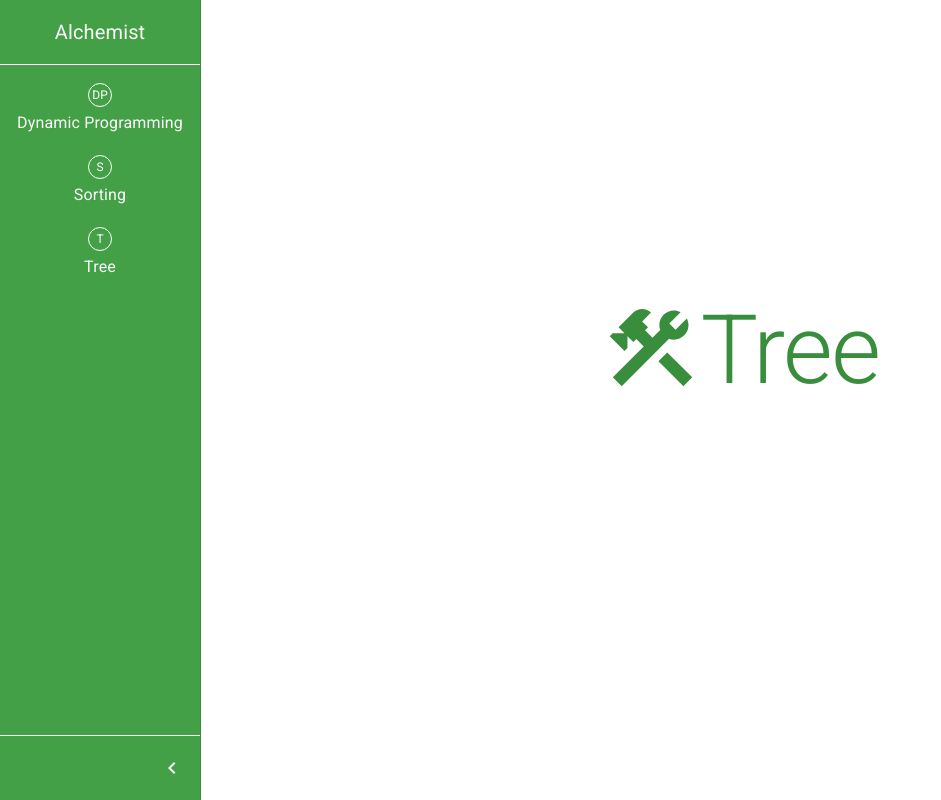
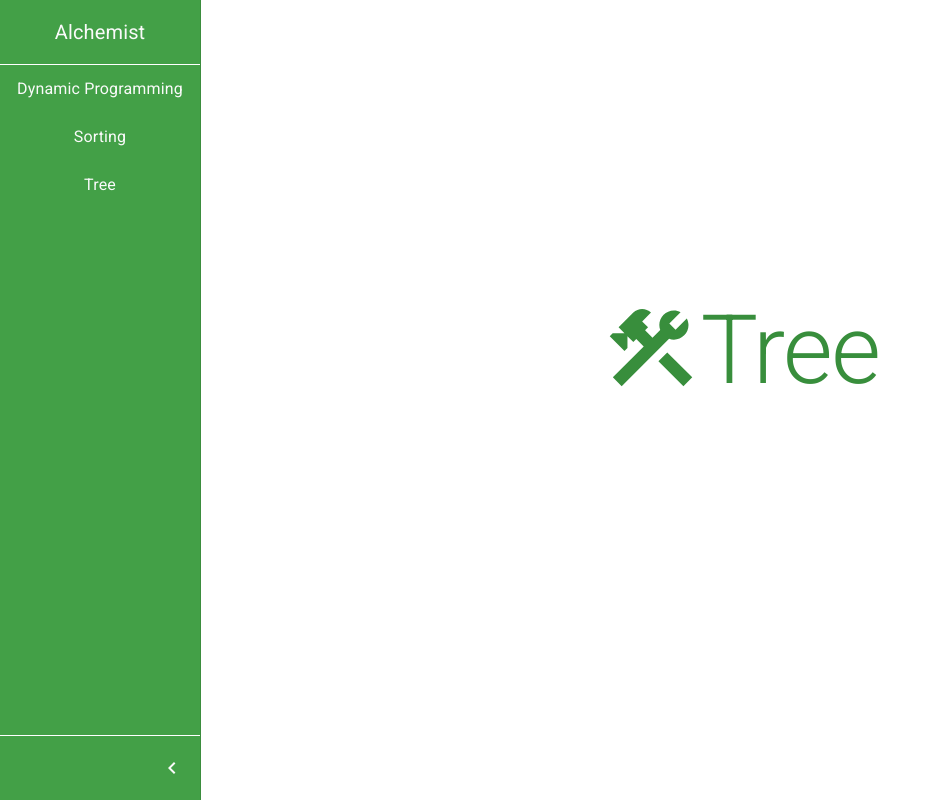
Before and after one commit to zhou-dong/alchemist-apps, a React (Create React App) app: page /tree in a window 1280 px wide. Shown: the whole page, without its empty margins (0-941 px from the left). Built offline with nearby package versions, Linux system fonts and the light colour scheme.

Commit message:
Update Side.tsx

```diff
--- a/src/components/Side.tsx
+++ b/src/components/Side.tsx
@@ -2,7 +2,7 @@ import React from "react";
 import { Link as RouterLink } from "react-router-dom";
 import MaterialLink from "@mui/material/Link";
 import { styled } from '@mui/material/styles';
-import { Avatar, Divider, Drawer, IconButton, List, ListItem, ListItemButton, ListItemText, Toolbar, Typography } from "@mui/material";
+import { Divider, Drawer, IconButton, List, ListItem, ListItemButton, ListItemText, Toolbar, Typography } from "@mui/material";
 import { ChevronLeft, Menu } from '@mui/icons-material';
 
 const bottom = 0;
@@ -75,22 +75,8 @@ const Item: React.FC<{ name: string, path: string, shortName: string }> = ({ nam
                     textDecoration: 'none',
                     textAlign: 'center',
                     width: "100%",
-                    display: "flex",
-                    flexDirection: "column",
-                    alignContent: "center",
-                    alignItems: "center",
                 }}
             >
-                <Avatar color="secondary" sx={{
-                    background: "none",
-                    color: "color",
-                    border: "1px solid white",
-                    width: 22,
-                    height: 22,
-                    fontSize: 12,
-                }}>
-                    {shortName}
-                </Avatar>
                 <ListItemText primary={name} />
             </MaterialLink>
         </ListItemButton>
@@ -126,7 +112,7 @@ const Side = ({ drawerWidth, open, setOpen }: Props) => (
             }}
         >
             <Title />
-            <Divider style={{ borderBottom: "1px solid white", marginBottom: 10 }} />
+            <Divider style={{ borderBottom: "1px solid white" }} />
             <Items />
             <CloseDrawer drawerWidth={drawerWidth} setOpen={setOpen} />
         </Drawer>
```
